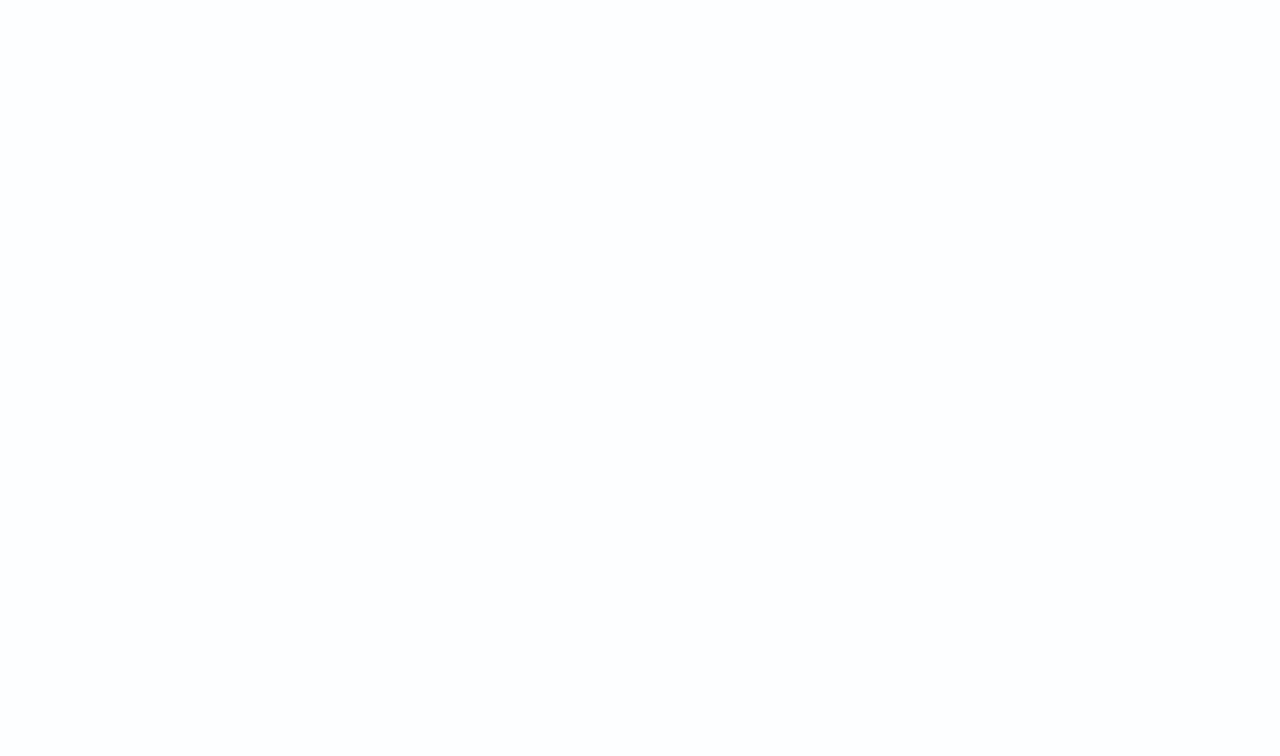
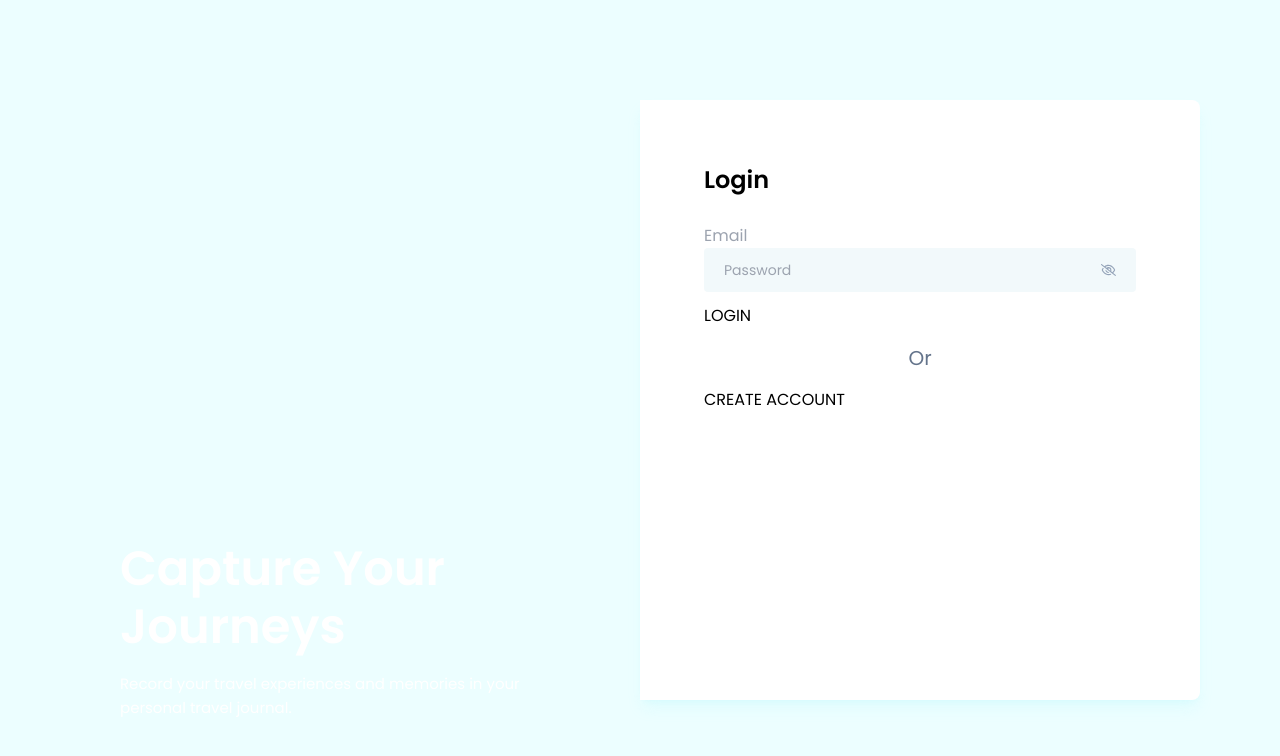
Before and after one commit to anuragf5/React, a React (Vite) app in the folder TravelStory/frontend/: page / in a window 1280 px wide. Before the commit this address had no page. Shown: the top 756 px of the page. Built offline with nearby package versions, Linux system fonts and the light colour scheme.

Commit message:
Add routes for pages

```diff
--- a/TravelStory/frontend/src/App.jsx
+++ b/TravelStory/frontend/src/App.jsx
@@ -9,8 +9,8 @@
     <>
       <Router>
         <Routes>
+          <Route path="/" element={<Login />}></Route>
           <Route path="/home" element={<Home />}></Route>
-          <Route path="/login" element={<Login />}></Route>
           <Route path="/signup" element={<Signup />}></Route>
         </Routes>
       </Router>
```
